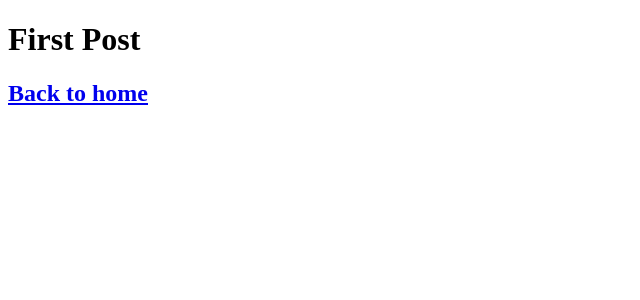
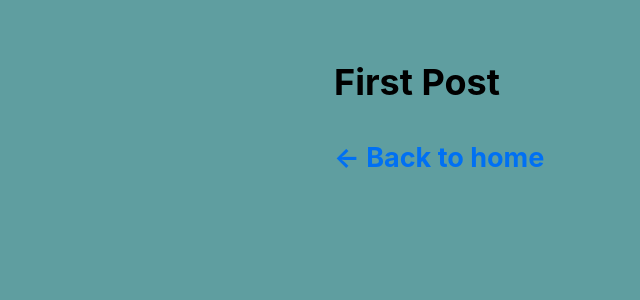
Before and after one commit to Sdillon215/nextjs-blog, a Next.js app: page /posts/first-post in a window 1280 px wide. Shown: the top 300 px of the page, without its empty margins (0-640 px from the left). Built offline with nearby package versions, Linux system fonts and the light colour scheme.

Commit message:
feat(global.css): global styles imported in to _app.js and passed globally throughout the app

```diff
--- /dev/null
+++ b/components/layout.js
@@ -0,0 +1,5 @@
+import styles from './layout.module.css';
+
+export default function Layout({ children }) {
+    return <div className={styles.container}>{children}</div>;
+}
--- /dev/null
+++ b/components/layout.module.css
@@ -0,0 +1,5 @@
+.container {
+    max-width: 36rem;
+    padding: 0 1rem;
+    margin: 3rem auto 6rem;
+  }
--- /dev/null
+++ b/pages/_app.js
@@ -0,0 +1,8 @@
+// * Global css can only be imported in the _app.js file.
+// * _app.js wraps the root of the app and passes styles down to all components.
+
+import '../styles/global.css';
+
+export default function App({ Component, pageProps }) {
+    return <Component {...pageProps} />;
+  }
--- a/pages/posts/first-post.js
+++ b/pages/posts/first-post.js
@@ -1,12 +1,17 @@
+import Head from 'next/head';
 import Link from 'next/link';
+import Layout from '../../components/layout';
 
 export default function FirstPost() {
   return (
-    <>
+    <Layout>
+      <Head>
+        <title>First Post</title>
+      </Head>
       <h1>First Post</h1>
       <h2>
-        <Link href="/">Back to home</Link>
+        <Link href="/">← Back to home</Link>
       </h2>
-    </>
+    </Layout>
   );
 }
--- a/styles/global.css
+++ b/styles/global.css
@@ -2,31 +2,27 @@
 body {
   padding: 0;
   margin: 0;
-  font-family:
-    Inter,
-    -apple-system,
-    BlinkMacSystemFont,
-    Segoe UI,
-    Roboto,
-    Oxygen,
-    Ubuntu,
-    Cantarell,
-    Fira Sans,
-    Droid Sans,
-    Helvetica Neue,
-    sans-serif;
-}
-
-a {
-  color: inherit;
-  text-decoration: none;
+  font-family: -apple-system, BlinkMacSystemFont, Segoe UI, Roboto, Oxygen, Ubuntu,
+    Cantarell, Fira Sans, Droid Sans, Helvetica Neue, sans-serif;
+  line-height: 1.6;
+  font-size: 18px;
+  background-color: cadetblue;
 }
 
 * {
   box-sizing: border-box;
 }
 
+a {
+  color: #0070f3;
+  text-decoration: none;
+}
+
+a:hover {
+  text-decoration: underline;
+}
+
 img {
   max-width: 100%;
-  height: auto;
+  display: block;
 }
```
Also changed, not shown: public/images/profile.jpg (added), public/vercel.svg (deleted).
